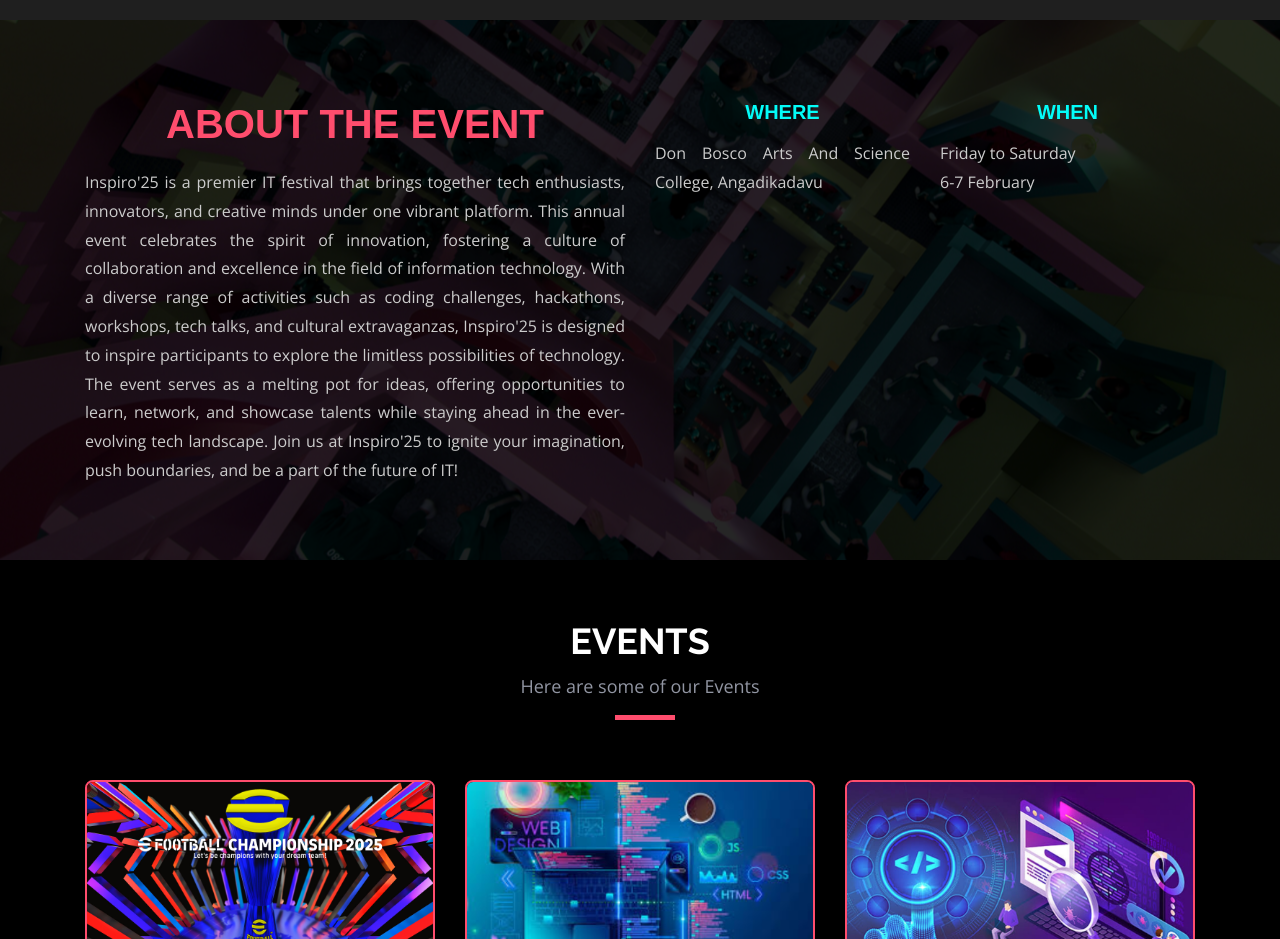
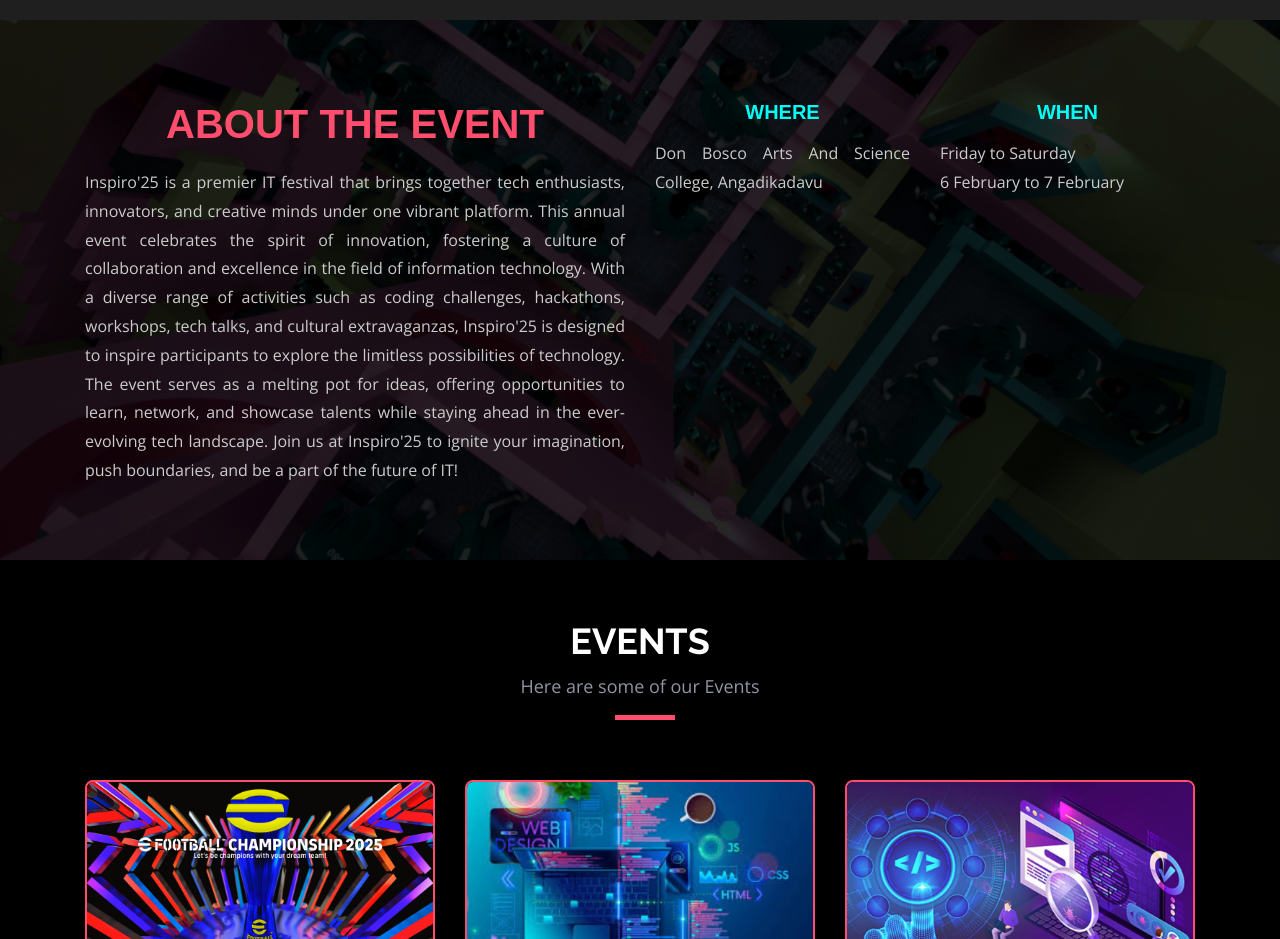
Before and after one commit to Inspiro25/inspiro, a plain HTML site: page index.html in a window 1280 px wide. Shown: the part 780-1719 px from the top of the page. Drawn offline with nearby package versions, Linux system fonts and the light colour scheme; grey boxes are pictures that could not be loaded.

Commit message:
Update index.html

```diff
--- a/index.html
+++ b/index.html
@@ -89,8 +89,13 @@
           </div>
           <div class="col-lg-3">
             <h3>When</h3>
-            <p>Friday to Saturday<br>6-7 February</p>
+            <p>
+              Friday to Saturday<br>
+              <time datetime="2025-02-06">6 February</time> to
+              <time datetime="2025-02-07">7 February</time>
+            </p>
           </div>
+
         </div>
       </div>
     </section>
```
